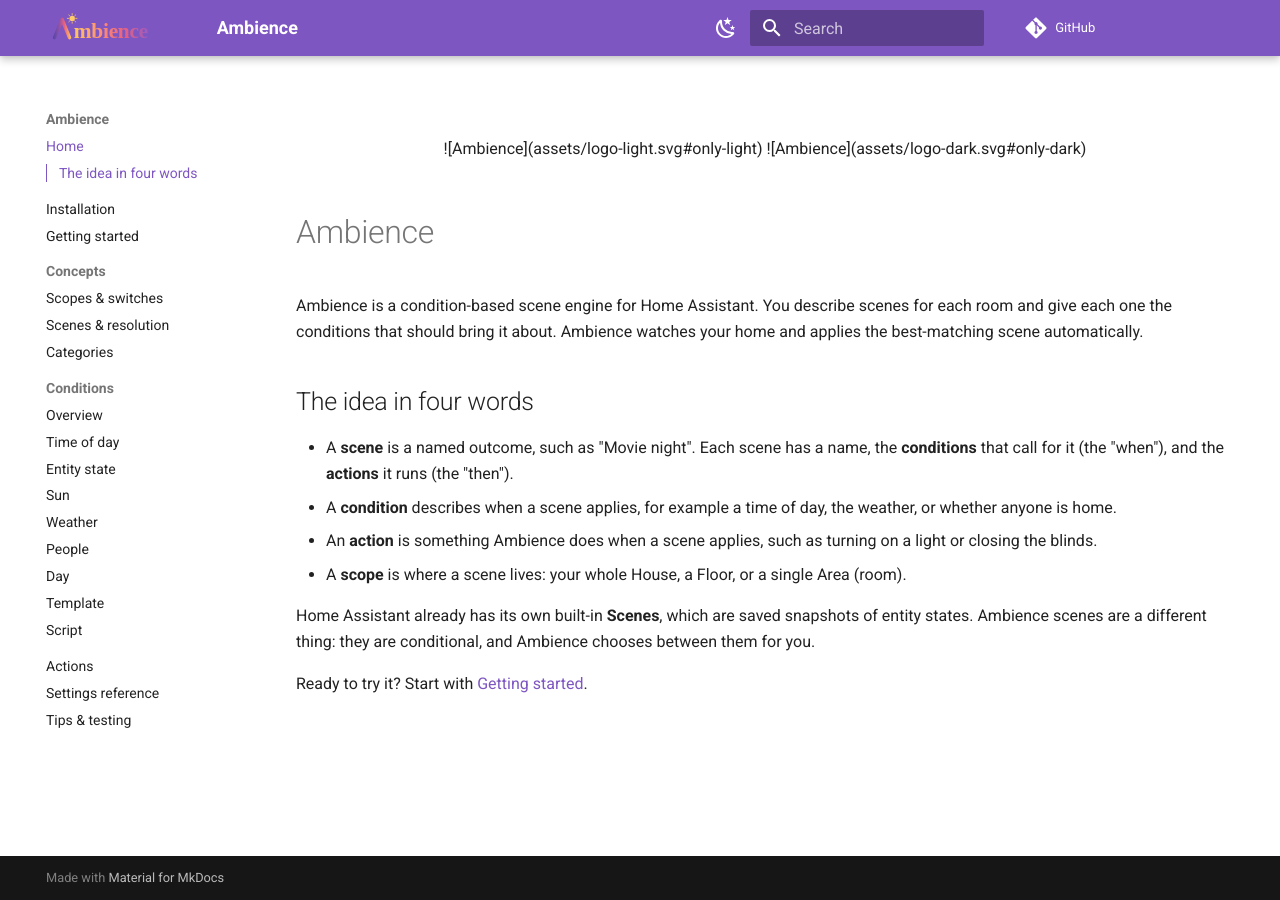
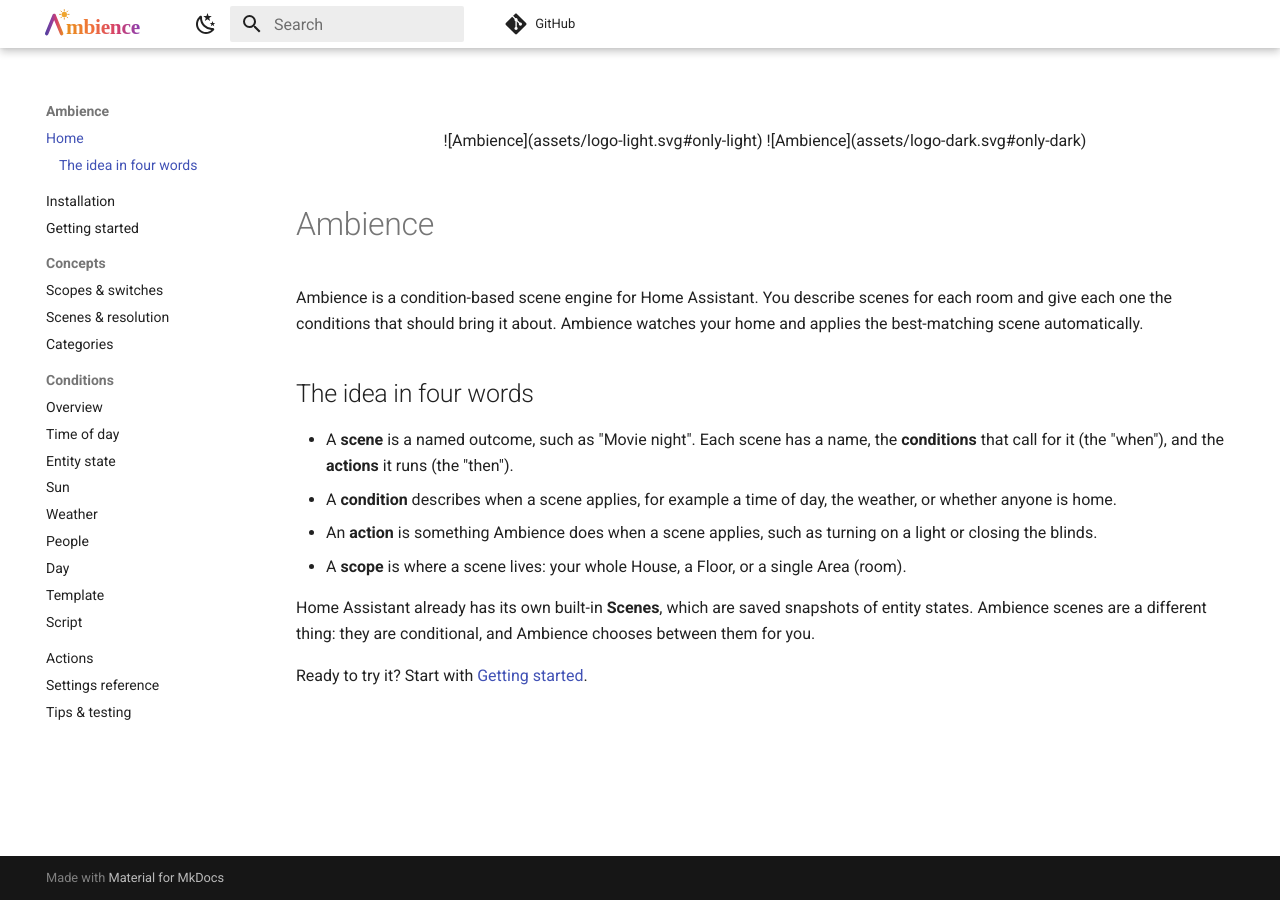
Before and after one commit to clintongormley/ambience, an MkDocs documentation site: the page built from docs/index.md, in a window 1280 px wide. Built offline with MkDocs 1.6.1 and Material for MkDocs 9.7.7, drawn with Linux system fonts in a browser that asks for light colours; comment, search, counter and statistics services are not loaded.

Commit message:
docs(site): make the header logo legible and drop the duplicate title
- White header (light) / near-black header (dark) so the logo always sits
  on a contrasting surface, swapping logo-light/logo-dark per palette.
- Hide the redundant 'Ambience' header title (the logo already says it).

```diff
--- a/docs/stylesheets/extra.css
+++ b/docs/stylesheets/extra.css
@@ -1,14 +1,29 @@
-/* Ambience brand colours for the Material theme. */
+/* Ambience brand accent for the Material theme. The header background comes
+   from the palette (white in light mode, near-black in dark mode), so the
+   logo always sits on a contrasting surface. */
 :root {
-  --md-primary-fg-color: #4a3e9e;
-  --md-primary-fg-color--light: #6f63c4;
-  --md-primary-fg-color--dark: #372e78;
   --md-accent-fg-color: #e8901e;
 }
 
-/* The header logo keeps its own gradient colours, so give it a little room. */
+/* The logo already reads "Ambience", so hide the redundant header title. */
+.md-header__title {
+  display: none;
+}
+
+/* Header wordmark: hide the single <img> and paint the palette-appropriate
+   variant as a background so it stays legible in both light and dark modes. */
+.md-header__button.md-logo {
+  width: 7rem;
+  height: 1.6rem;
+  background: url("../assets/logo-light.svg") left center / contain no-repeat;
+}
+
 .md-header__button.md-logo img {
-  height: 1.6rem;
+  display: none;
+}
+
+[data-md-color-scheme="slate"] .md-header__button.md-logo {
+  background-image: url("../assets/logo-dark.svg");
 }
 
 /* Centred wordmark hero at the top of the home page. */
--- a/mkdocs.yml
+++ b/mkdocs.yml
@@ -12,7 +12,7 @@ exclude_docs: |
 
 theme:
   name: material
-  logo: assets/logo-dark.svg
+  logo: assets/logo-light.svg
   favicon: assets/icon-dark.svg
   features:
     - navigation.sections
@@ -21,13 +21,13 @@ theme:
     - toc.integrate
   palette:
     - scheme: default
-      primary: deep purple
+      primary: white
       accent: deep orange
       toggle:
         icon: material/weather-night
         name: Switch to dark mode
     - scheme: slate
-      primary: deep purple
+      primary: black
       accent: deep orange
       toggle:
         icon: material/weather-sunny
```
